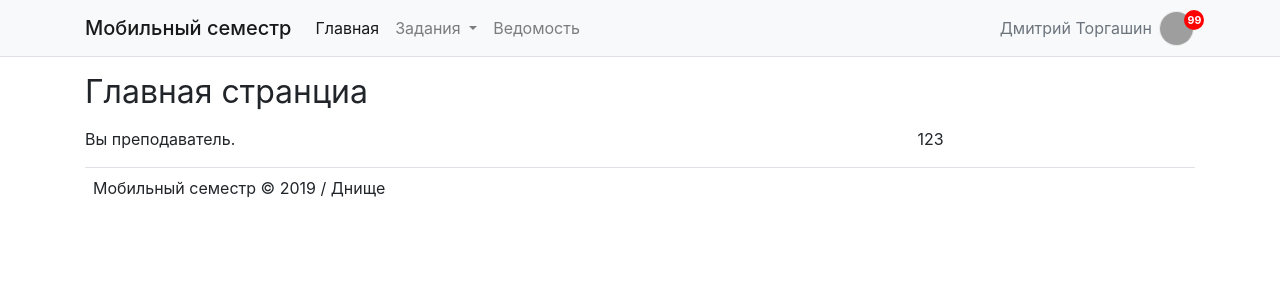
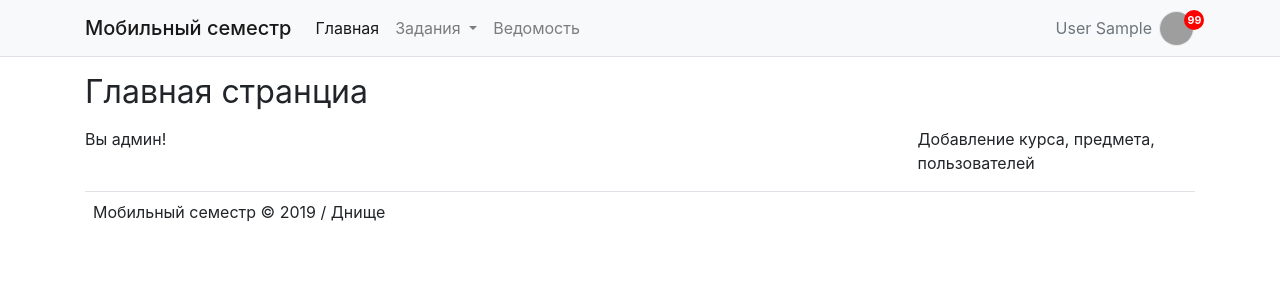
Before and after one commit to NedStar72/kursovaya, a Django app: page / in a window 1280 px wide. Shown: the top 300 px of the page. Run offline with Django 3.2, Linux system fonts and the light colour scheme; the visitor is signed in with stand-in values (Sample User, id 1); some libraries are stand-ins or nearby versions; grey boxes are pictures that could not be loaded.

```diff
--- a/app/templates/home.html
+++ b/app/templates/home.html
@@ -3,10 +3,20 @@
 {% block lb-block %}
 {% if user.is_student %}
     Вы студент.
+    2 блока + хз
+{% elif user.is_teacher %}
+    Вы преподаватель.
+    Список преподаваемых курсов
 {% else %}
-    Вы преподаватель.
+    Вы админ!
 {% endif %}
 {% endblock %}
 {% block rt-block %}
-123
+{% if user.is_student %}
+    Уведомления для студента
+{% elif user.is_teacher %}
+    Форма добавления задания
+{% else %}
+    Добавление курса, предмета, пользователей
+{% endif %}
 {% endblock %}
--- a/app/templates/layout.html
+++ b/app/templates/layout.html
@@ -37,7 +37,7 @@
             </li>
             <li class="nav-item dropdown d-md-none">
                 <a class="nav-link dropdown-toggle" href="#" id="navbarDropdown1" role="button" data-toggle="dropdown" aria-haspopup="true" aria-expanded="false">
-                    Дмитрий Торгашин
+                    {{ user.last_name }} {{ user.first_name }}
                 </a>
                 <div class="dropdown-menu" aria-labelledby="navbarDropdown1">
                     <a class="dropdown-item" href="#">Мой профиль</a>
@@ -50,7 +50,7 @@
     </div>
     <div class="position-absolute ava dropdown pr-3 d-none d-md-block">
         <a class="ava text-secondary navbar-light text-decoration-none dropdown-toggle" id="avaLink" href="" role="button" data-toggle="dropdown" aria-haspopup="true" aria-expanded="false">
-            Дмитрий Торгашин
+            {{ user.last_name }} {{ user.first_name }}
             <img class="ava" src="https://pbs.twimg.com/profile_images/885521274608504832/l1YjvWoq_400x400.jpg" alt="ava">
         </a>
         <div class="dropdown-menu" aria-labelledby="avaLink">
--- a/app/view.py
+++ b/app/view.py
@@ -21,7 +21,8 @@ import app.forms
 from braces import views
 
 
-class HomeView(LoginRequiredMixin, TemplateView):
+class HomeView(LoginRequiredMixin, CreateView):
+    form_class = app.forms.TeacherSignUpForm  # изменить форму
     template_name = 'home.html'
 
     def get_context_data(self, **kwargs):
```
Also changed, not shown: 1 other file.
